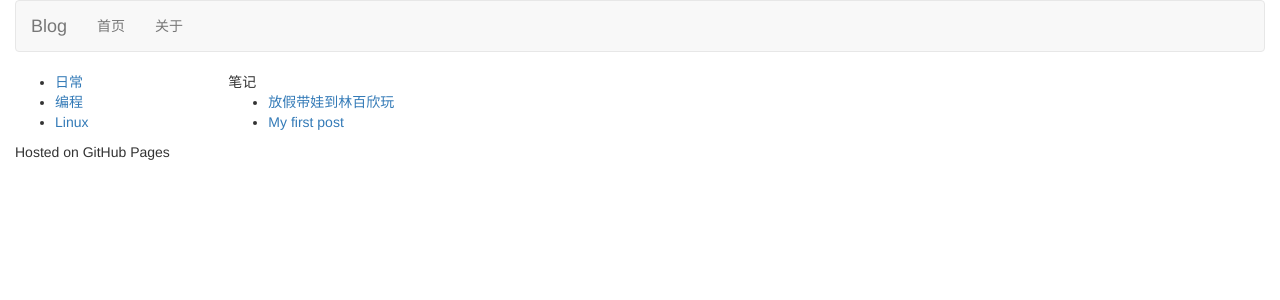
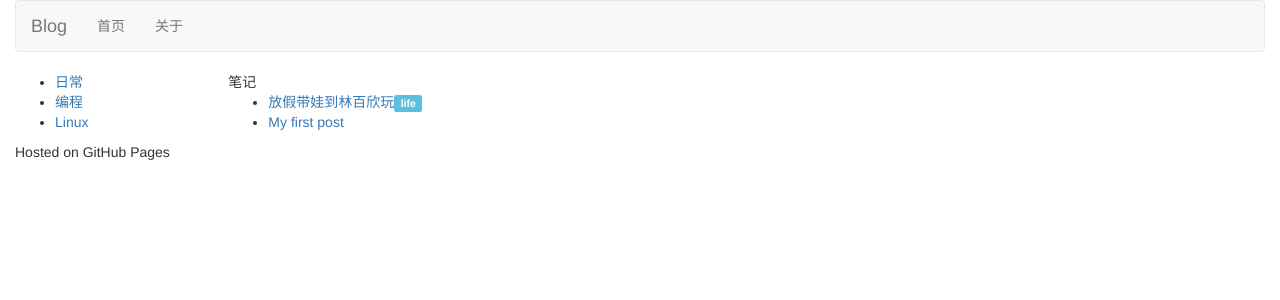
Before and after one commit to wellst/blog.wfen.cf, a Jekyll site: the page built from index.html, in a window 1280 px wide. Shown: the top 300 px of the page. Built offline with Jekyll 4.4.1, drawn with Linux system fonts in a browser that asks for light colours.

Commit message:
update index

```diff
--- a/_layouts/index.html
+++ b/_layouts/index.html
@@ -8,7 +8,7 @@
     <ul>
       {% for post in site.posts %}
         <li>
-          <a href="{{ post.url }}">{{ post.title }}</a>
+          <a href="{{ post.url }}">{{ post.title }}</a><span class="label label-info">{{ post.categories}}</span>
         </li>
       {% endfor %}
     </ul>
```
